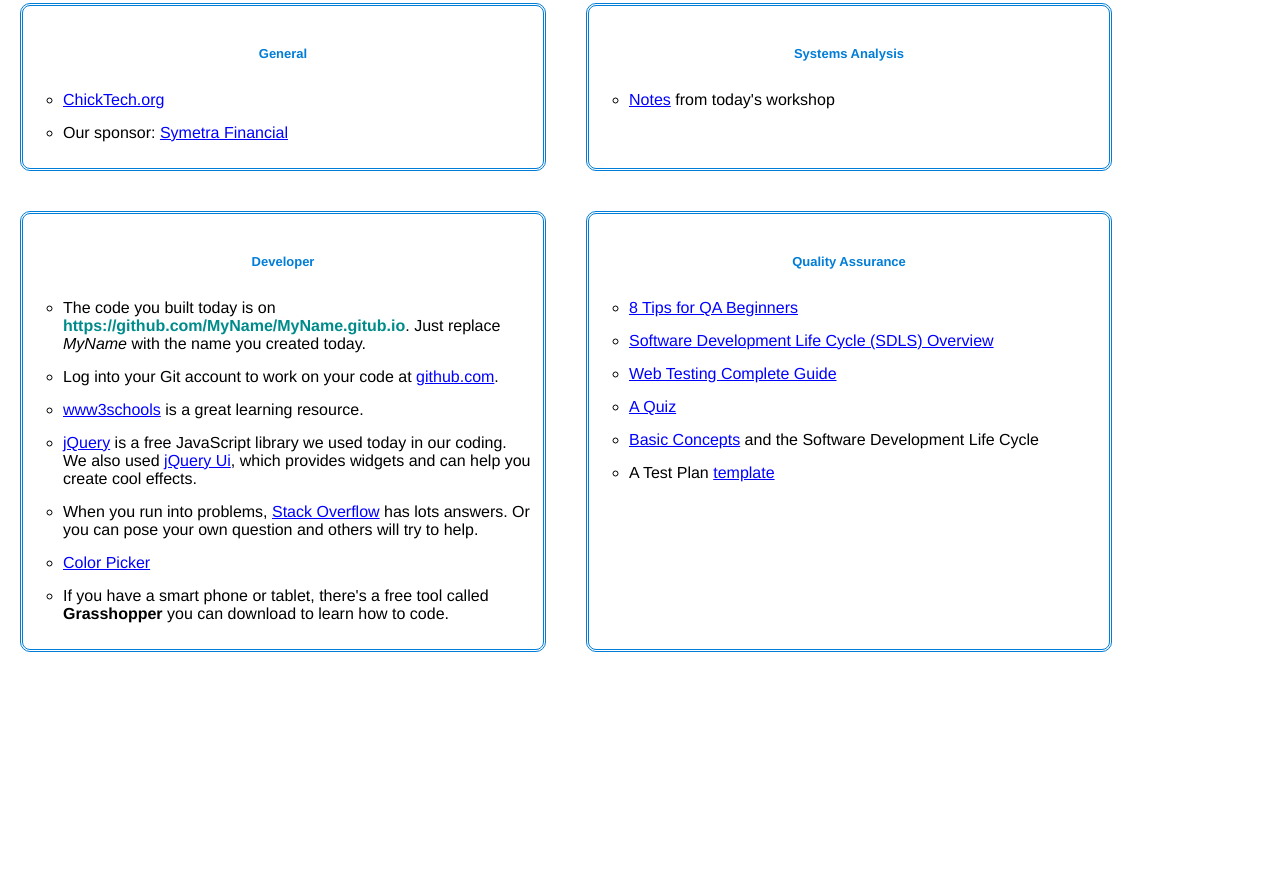
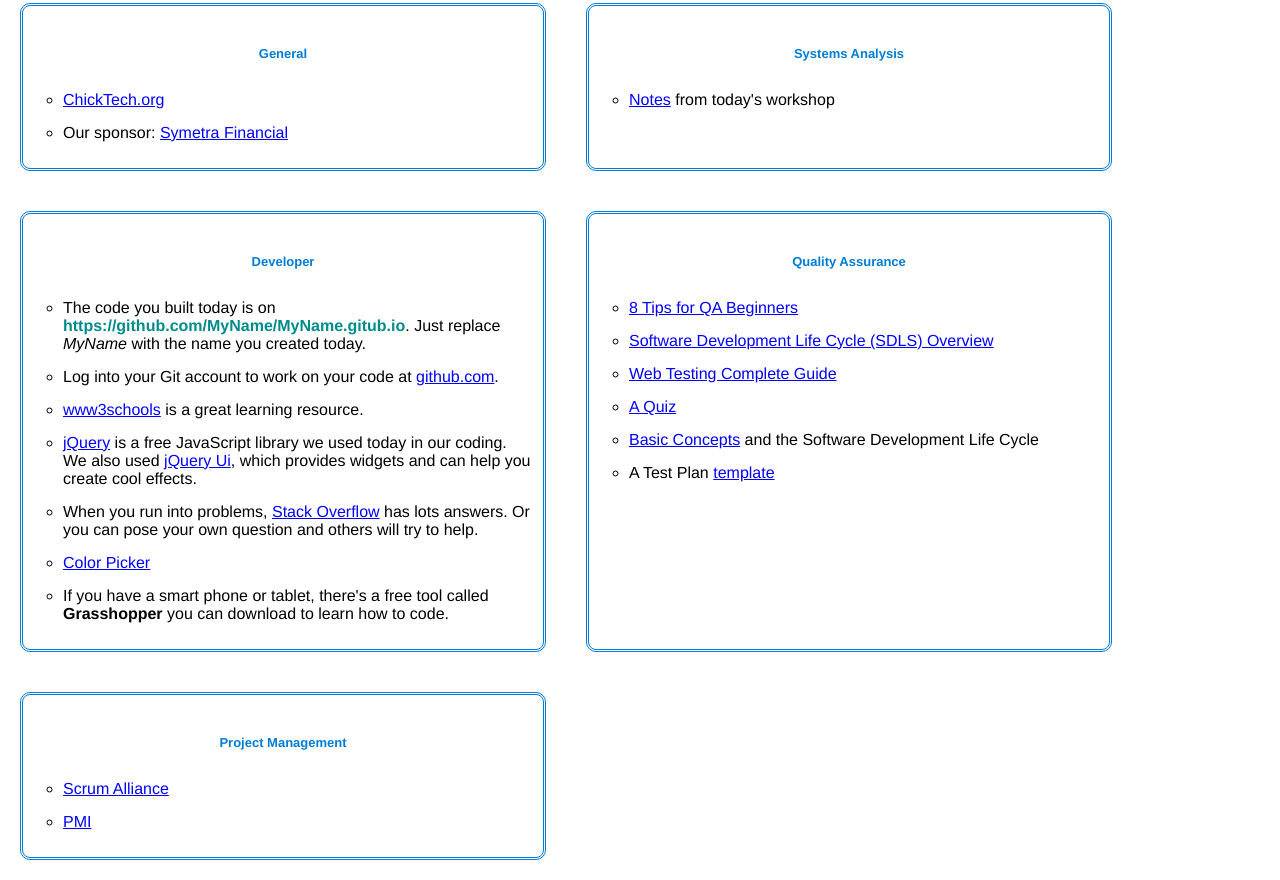
Before and after one commit to ChickTechSymetra/ChickTechSymetra.github.io, a plain HTML site: page Resources.html in a window 1280 px wide. Shown: the part 264-1144 px from the top of the page. Before the commit the page ends 936 px from the top, so only its background shows below. Drawn offline with nearby package versions, Linux system fonts and the light colour scheme.

Commit message:
PM links and SA page

```diff
--- a/Resources.html
+++ b/Resources.html
@@ -63,6 +63,16 @@
             <li>A Test Plan <a href="QaTestPlanTemplate.html" target="_blank">template</a></li>
         </ul>
     </div>
+    <div class="resourceBox">
+        <h4>Project Management</h4>
+        <ul>
+            <li><a href="https://www.scrumalliance.org/" target="_blank">
+                Scrum Alliance</a></li>
+            <li><a href="https://www.pmi.org/" target="_blank">
+                PMI</a></li>
+
+        </ul>
+    </div>
 </div>
     </section>
 </body>
```
Also changed, not shown: Sa0.html (+9 -0 lines), images/SaSession1.png (added), images/SaSession2.png (added), images/SaSession3.png (added).
